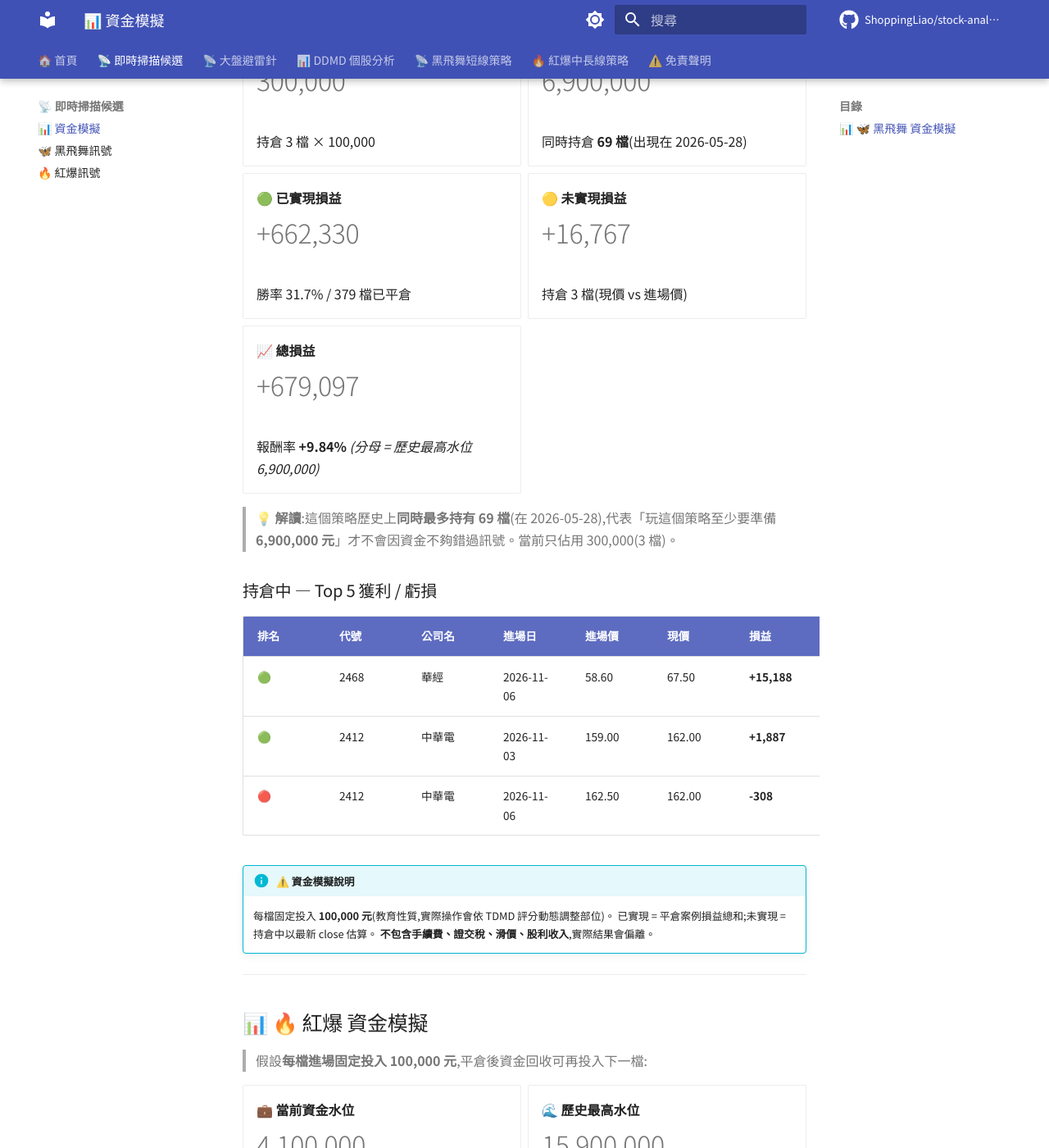
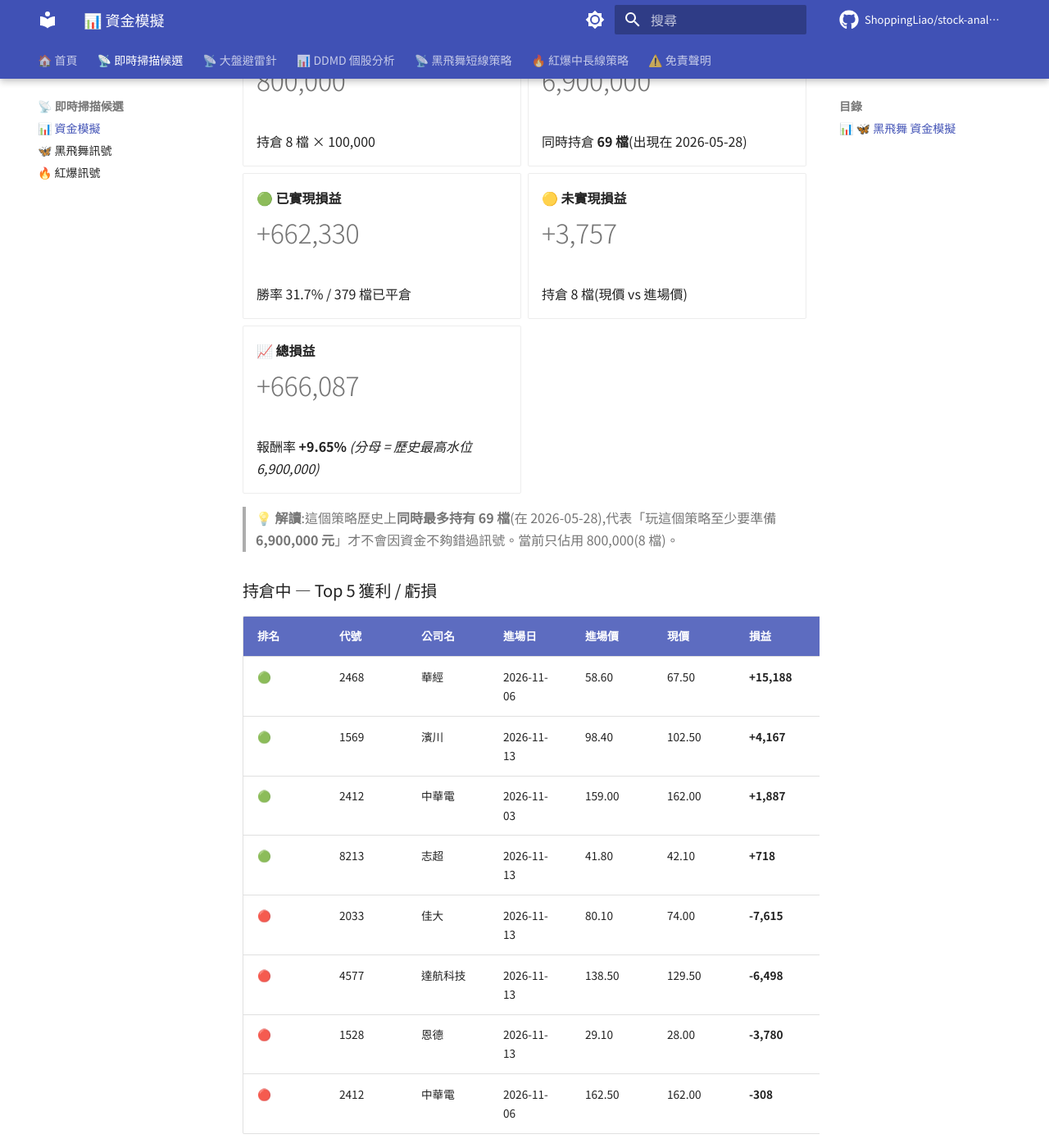
Before and after one commit to ShoppingLiao/stock-analysis-public, an MkDocs documentation site: the page built from docs/signals_capital.md, in a window 1280 px wide and 1400 px high, scrolled down 545 px. Shown: the whole window at 82% size. Built offline with MkDocs 1.6.1 and Material for MkDocs 9.7.7, drawn with Linux system fonts in a browser that asks for light colours; comment, search, counter and statistics services are not loaded; some of the changed text lies outside the part shown.

Commit message:
docs(signals): update BB + RB + capital (2026-11-13)

```diff
--- a/docs/signals_capital.md
+++ b/docs/signals_capital.md
@@ -17,9 +17,9 @@
 
 -   **💼 當前資金水位**
 
-    # 300,000
+    # 800,000
 
-    持倉 3 檔 × 100,000
+    持倉 8 檔 × 100,000
 
 -   **🌊 歷史最高水位**
 
@@ -35,26 +35,31 @@
 
 -   **🟡 未實現損益**
 
-    # +16,767
+    # +3,757
 
-    持倉 3 檔(現價 vs 進場價)
+    持倉 8 檔(現價 vs 進場價)
 
 -   **📈 總損益**
 
-    # +679,097
+    # +666,087
 
-    報酬率 **+9.84%** _(分母 = 歷史最高水位 6,900,000)_
+    報酬率 **+9.65%** _(分母 = 歷史最高水位 6,900,000)_
 
 </div>
 
-> **💡 解讀**:這個策略歷史上**同時最多持有 69 檔**(在 2026-05-28),代表「玩這個策略至少要準備 **6,900,000 元**」才不會因資金不夠錯過訊號。當前只佔用 300,000(3 檔)。
+> **💡 解讀**:這個策略歷史上**同時最多持有 69 檔**(在 2026-05-28),代表「玩這個策略至少要準備 **6,900,000 元**」才不會因資金不夠錯過訊號。當前只佔用 800,000(8 檔)。
 
 ### 持倉中 — Top 5 獲利 / 虧損
 
 | 排名 | 代號 | 公司名 | 進場日 | 進場價 | 現價 | 損益 | 損益% |
 |------|------|--------|--------|--------|------|------|-------|
 | 🟢 | 2468 | 華經 | 2026-11-06 | 58.60 | 67.50 | **+15,188** | **+15.19%** |
+| 🟢 | 1569 | 濱川 | 2026-11-13 | 98.40 | 102.50 | **+4,167** | **+4.17%** |
 | 🟢 | 2412 | 中華電 | 2026-11-03 | 159.00 | 162.00 | **+1,887** | **+1.89%** |
+| 🟢 | 8213 | 志超 | 2026-11-13 | 41.80 | 42.10 | **+718** | **+0.72%** |
+| 🔴 | 2033 | 佳大 | 2026-11-13 | 80.10 | 74.00 | **-7,615** | **-7.62%** |
+| 🔴 | 4577 | 達航科技 | 2026-11-13 | 138.50 | 129.50 | **-6,498** | **-6.50%** |
+| 🔴 | 1528 | 恩德 | 2026-11-13 | 29.10 | 28.00 | **-3,780** | **-3.78%** |
 | 🔴 | 2412 | 中華電 | 2026-11-06 | 162.50 | 162.00 | **-308** | **-0.31%** |
 
 !!! info "⚠️ 資金模擬說明"
@@ -132,9 +137,9 @@
 
 -   **💼 當前資金水位**
 
-    # 4,400,000
+    # 4,900,000
 
-    BB 300,000 + RB 4,100,000
+    BB 800,000 + RB 4,100,000
 
 -   **🌊 兩策略歷史最高水位**
 
@@ -150,15 +155,15 @@
 
 -   **🟡 未實現損益**
 
-    # +421,354
+    # +408,345
 
-    BB +16,767 + RB +404,587
+    BB +3,757 + RB +404,587
 
 -   **📈 總損益**
 
-    # +66,231
+    # +53,222
 
-    報酬率 **+0.29%** _(分母 = 兩策略歷史最高水位)_
+    報酬率 **+0.23%** _(分母 = 兩策略歷史最高水位)_
 
 </div>
 
```
Also changed, not shown: docs/signals_black_butterfly.md (+8 -2 lines).
